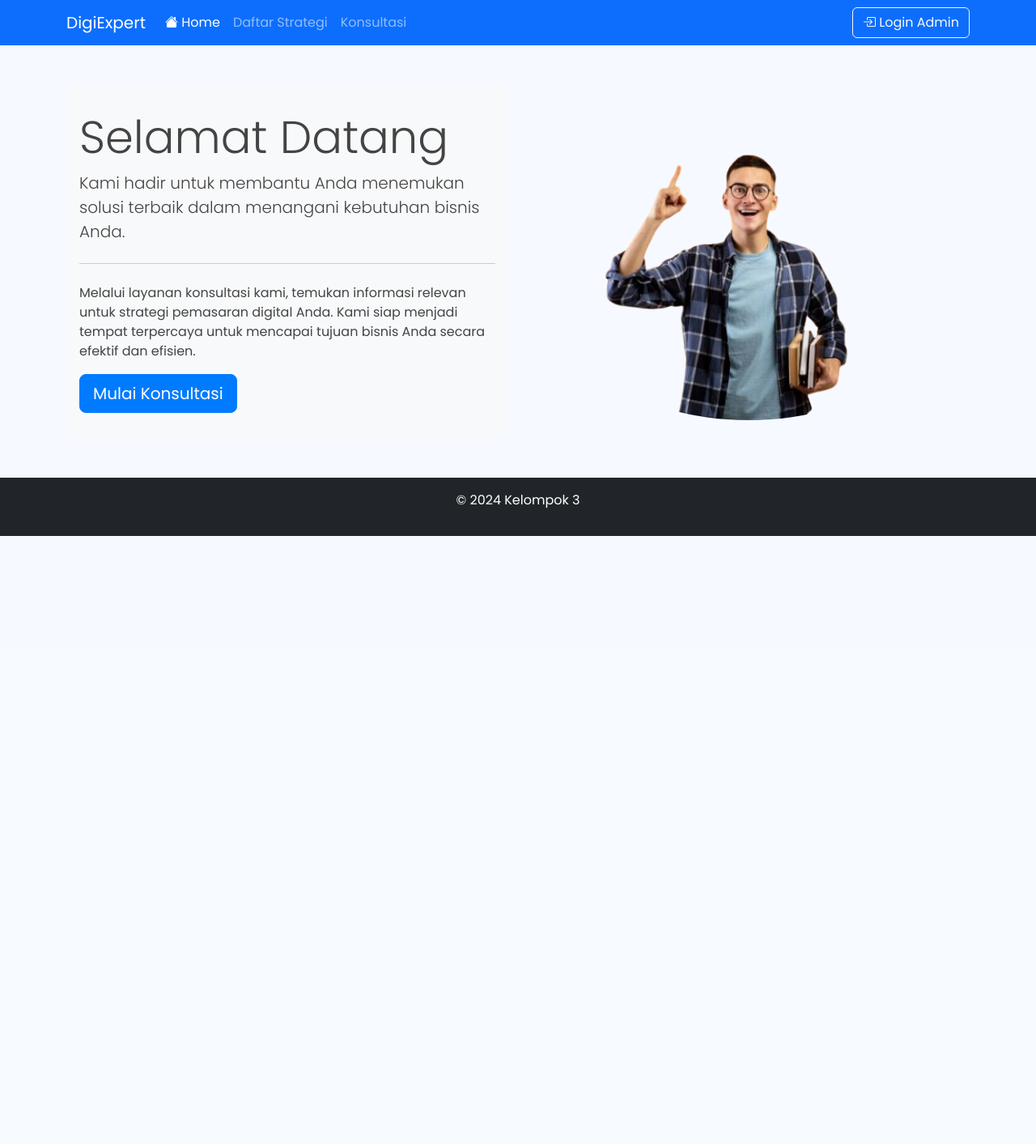
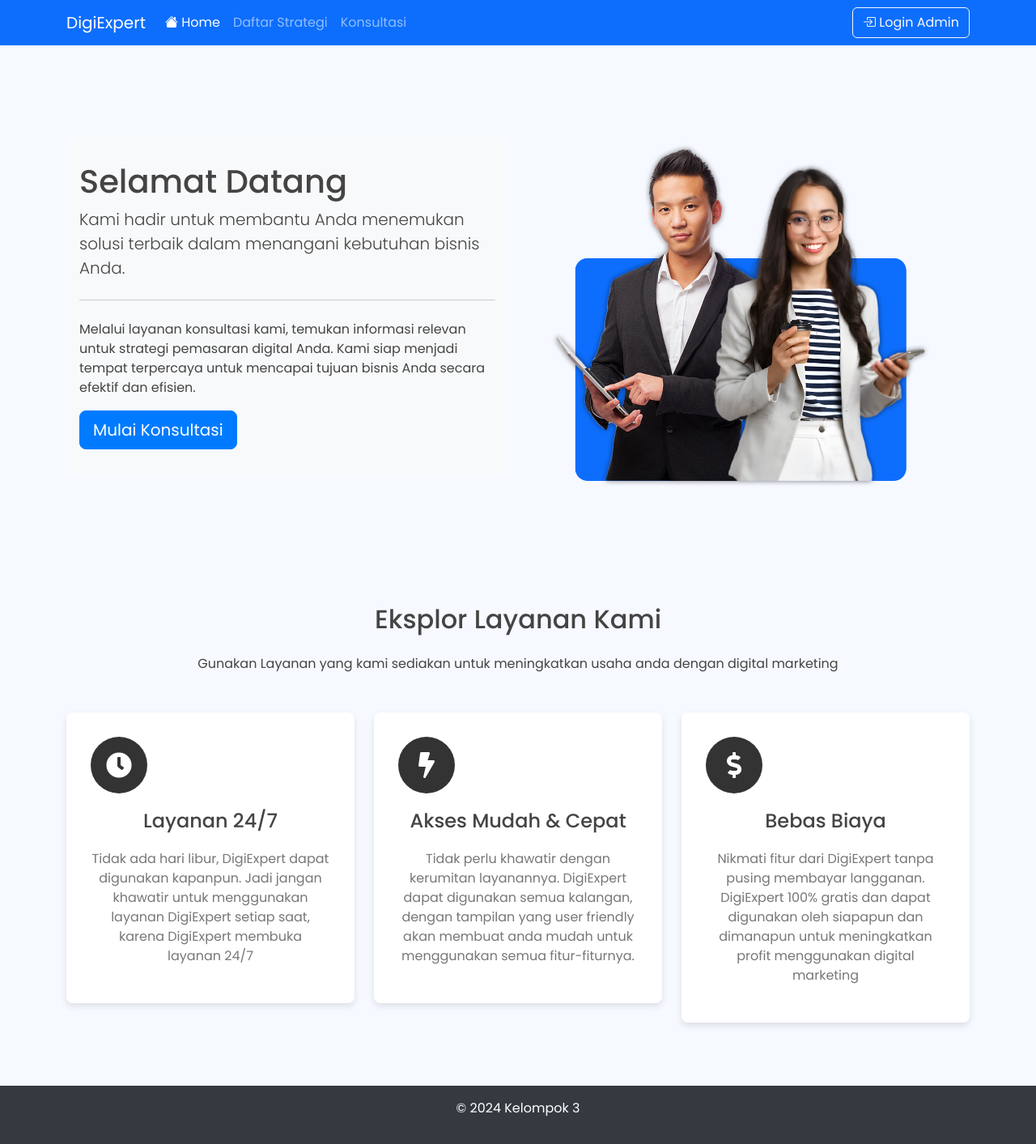
Before and after one commit to gusamixk/ds_strategi_marketing, a PHP site: page / in a window 1280 px wide. Shown: the whole page at 81% size. Before the commit the page ends 662 px from the top, so only its background shows below. Run offline with PHP 8.4, Linux system fonts and the light colour scheme.

Commit message:
Update Home

```diff
--- a/assets/css/style.css
+++ b/assets/css/style.css
@@ -1251,6 +1251,48 @@ h6 {
   }
 }
 
+.feature {
+  padding: 30px;
+  background-color: white;
+  border-radius: 8px;
+  box-shadow: 0 4px 8px rgba(0, 0, 0, 0.1);
+  text-align: center;
+  margin-bottom: 30px;
+  transition: transform 0.3s ease;
+}
+
+.feature:hover {
+  transform: translateY(-10px);
+}
+
+.icon {
+  background-color: #333;
+  color: white;
+  padding: 20px;
+  border-radius: 50%;
+  display: inline-block;
+  margin-bottom: 15px;
+  width: 70px; /* Fixed size for icon container */
+  height: 70px; /* Fixed size for icon container */
+  display: flex;
+  justify-content: center;
+  align-items: center;
+}
+
+.icon i {
+  font-size: 32px; /* Adjust icon size to fit properly */
+}
+
+.feature h3 {
+  font-size: 24px;
+  margin: 20px 0;
+}
+
+.feature p {
+  font-size: 16px;
+  color: #777;
+}
+
 /*--------------------------------------------------------------
 # Footer
 --------------------------------------------------------------*/
--- a/index.php
+++ b/index.php
@@ -5,7 +5,7 @@
   <meta charset="utf-8">
   <meta content="width=device-width, initial-scale=1.0" name="viewport">
 
-  <title>home</title>
+  <title>Home</title>
   <meta content="" name="description">
   <meta content="" name="keywords">
 
@@ -24,7 +24,20 @@
   <!-- Template Main CSS File -->
   <link href="./assets/css/style.css" rel="stylesheet">
 
+<!-- Font Awesome -->
+  <link href="https://cdnjs.cloudflare.com/ajax/libs/font-awesome/5.15.4/css/all.min.css" rel="stylesheet">
+
   <style>
+    body {
+      display: flex;
+      flex-direction: column;
+      min-height: 100vh;
+    }
+
+    .content-wrapper {
+      flex: 1;
+    }
+
     .jumbotron {
       background-color: #f8f9fa;
       padding: 2rem 1rem;
@@ -40,6 +53,13 @@
     .konsul-btn:hover {
       background-color: #0056b3;
       border-color: #0056b3;
+    }
+
+    footer {
+      background-color: #343a40;
+      color: #ffffff;
+      text-align: center;
+      padding: 1rem 0;
     }
   </style>
 </head>
@@ -72,28 +92,72 @@
     </nav>
   </header>
 
+  <div class="content-wrapper">
     <main>
       <section class="py-5">
         <div class="container">
           <div class="row align-items-center">
             <div class="col-lg-6">
               <div class="jumbotron">
-              <h1 class="display-4">Selamat Datang</h1>
-              <p class="lead">Kami hadir untuk membantu Anda menemukan solusi terbaik dalam menangani kebutuhan bisnis Anda. </p>
+                <h1 class="font-weight-bold">Selamat Datang</h1>
+                <p class="lead">Kami hadir untuk membantu Anda menemukan solusi terbaik dalam menangani kebutuhan bisnis Anda.</p>
                 <hr class="my-4">
                 <p>Melalui layanan konsultasi kami, temukan informasi relevan untuk strategi pemasaran digital Anda. Kami siap menjadi tempat terpercaya untuk mencapai tujuan bisnis Anda secara efektif dan efisien.</p>
                 <a class="btn konsul-btn btn-lg" href="./konsultasi.php" role="button">Mulai Konsultasi</a>
               </div>
             </div>
             <div class="col-lg-6">
-            <img src="assets/img/person.png" class="img-fluid rounded-circle" alt="person">
+              <img src="assets/img/object.png" class="img-fluid" alt="person">
             </div>
           </div>
         </div>
       </section>
     </main>
+  </div>
 
-  <footer class="bg-dark text-white text-center py-3">
+  <div>
+    <section class="container my-5">
+      <h2 class="text-center mb-4">Eksplor Layanan Kami </h2>
+      <p class="text-center mb-5">Gunakan Layanan yang kami sediakan untuk meningkatkan usaha anda dengan digital marketing</p>
+
+      <div class="row row-cols-1 row-cols-md-3 g-4">
+        <!-- Feature 1 -->
+        <div class="col">
+          <div class="feature">
+            <div class="icon">
+              <i class="fas fa-clock fa-2x"></i>
+            </div>
+            <h3>Layanan 24/7</h3>
+            <p>Tidak ada hari libur, DigiExpert dapat digunakan kapanpun. Jadi jangan khawatir untuk menggunakan layanan DigiExpert setiap saat, karena DigiExpert membuka layanan 24/7</p>
+          </div>
+        </div>
+
+        <!-- Feature 2 -->
+        <div class="col">
+          <div class="feature">
+            <div class="icon">
+              <i class="fas fa-bolt fa-2x"></i>
+            </div>
+            <h3>Akses Mudah & Cepat</h3>
+            <p>Tidak perlu khawatir dengan kerumitan layanannya. DigiExpert dapat digunakan semua kalangan, dengan tampilan yang user friendly akan membuat anda mudah untuk menggunakan semua fitur-fiturnya.</p>
+          </div>
+        </div>
+
+        <!-- Feature 3 -->
+        <div class="col">
+          <div class="feature">
+            <div class="icon">
+              <i class="fas fa-dollar-sign fa-2x"></i>
+            </div>
+            <h3>Bebas Biaya</h3>
+            <p>Nikmati fitur dari DigiExpert tanpa pusing membayar langganan. DigiExpert 100% gratis dan dapat digunakan oleh siapapun dan dimanapun untuk meningkatkan profit menggunakan digital marketing </p>
+          </div>
+        </div>
+      </div>
+    </section>
+  </div>
+
+  <footer>
     <p>&copy; 2024 Kelompok 3</p>
   </footer>
 
```
Also changed, not shown: assets/img/object.png (added), assets/img/person.png (deleted). Lines whose indentation alone changed are shown as unchanged.
